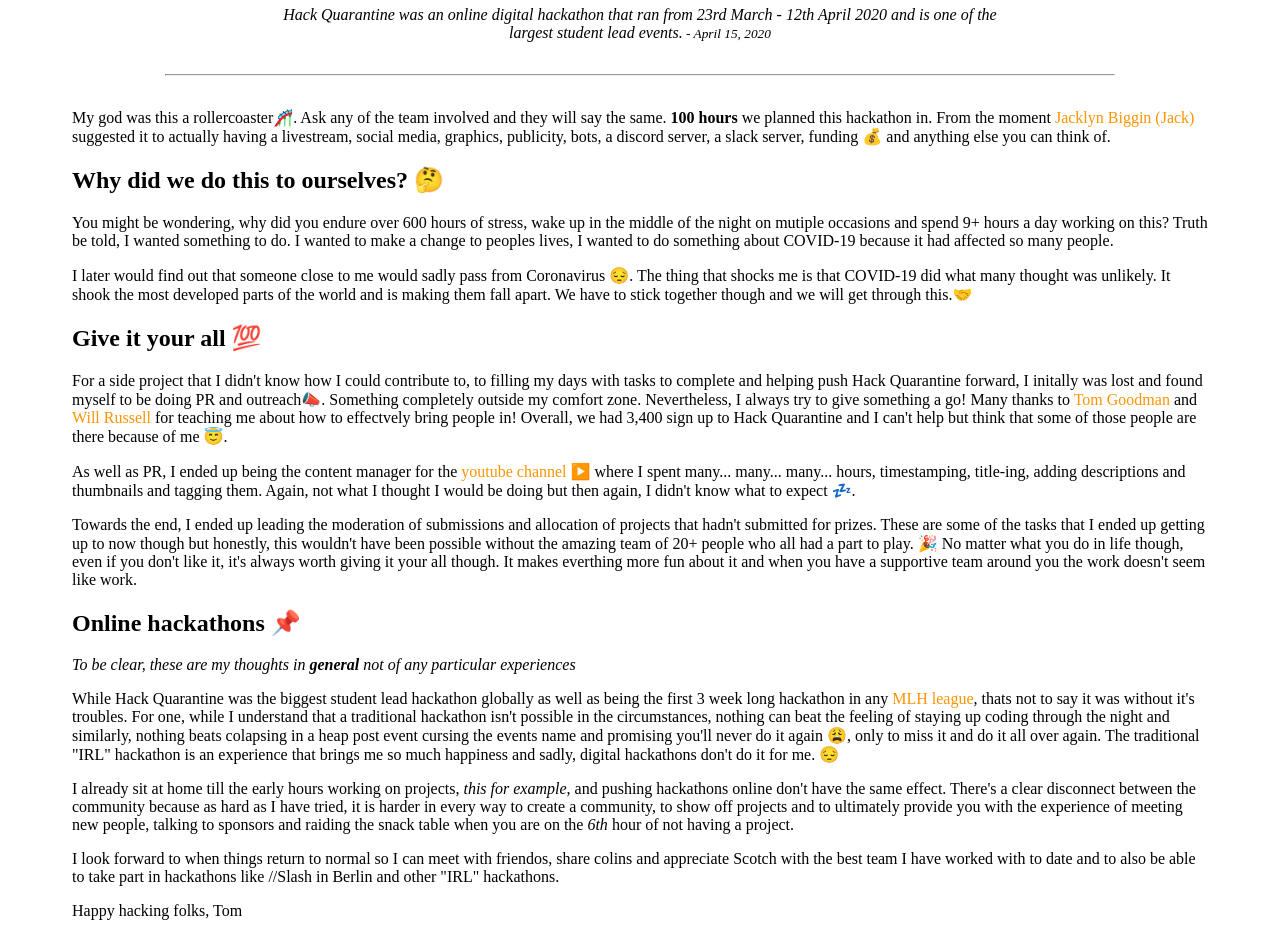
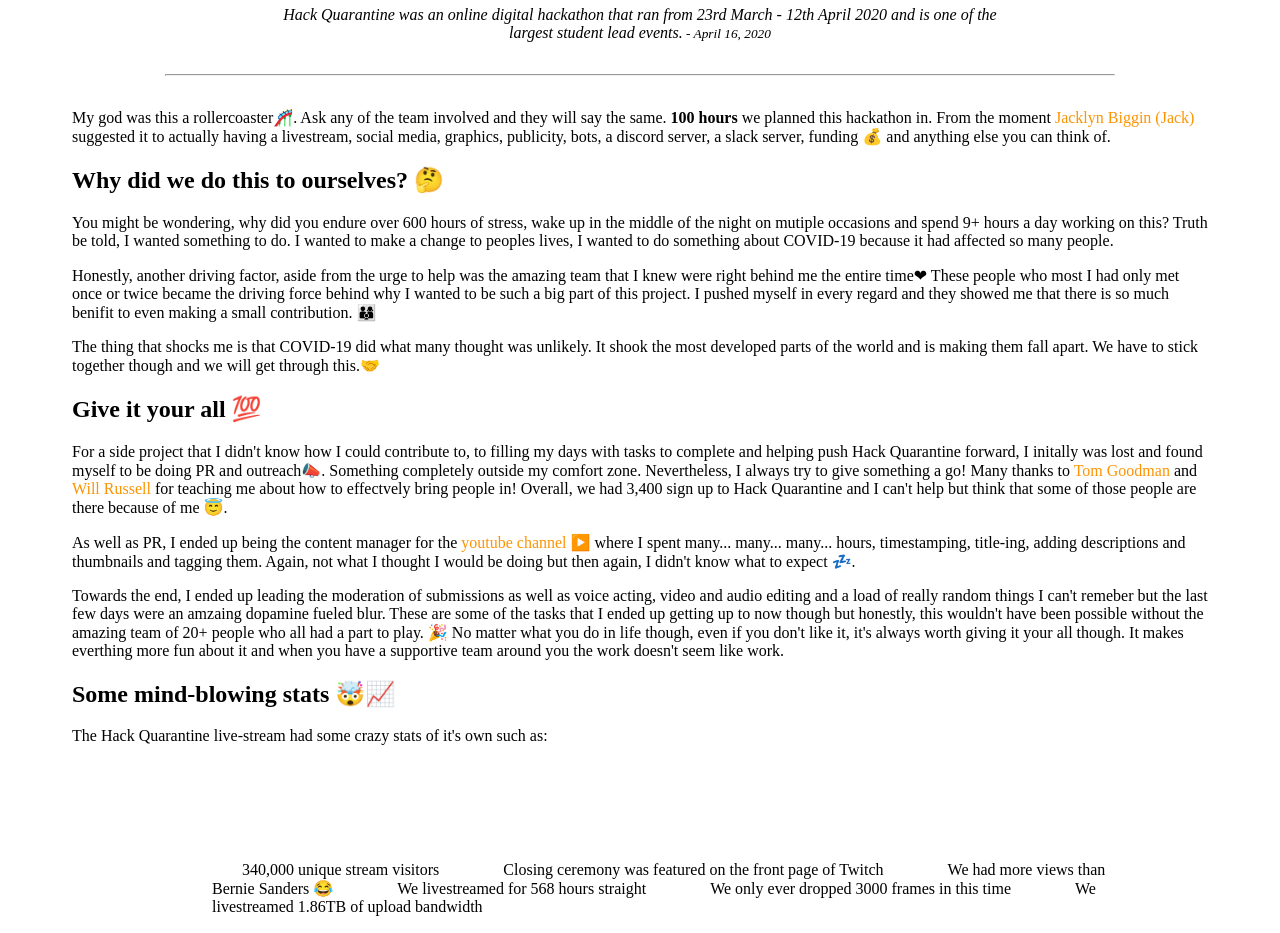
Before and after one commit to tomMisson/blogJS, a Gatsby site in the folder gatsby-site/: page /hack-quarantine in a window 1280 px wide. Shown: the part 167-1100 px from the top of the page. Built offline with nearby package versions, Linux system fonts and the light colour scheme; Gatsby itself is replaced by a stand-in of ours.

Commit message:
Re-phrase hq post and release it

```diff
--- a/gatsby-site/src/content/Hack-Quarantine.md
+++ b/gatsby-site/src/content/Hack-Quarantine.md
@@ -1,11 +1,11 @@
 ---
 title: Hack Quarantine
-date: 2020-04-15 09:00
+date: 2020-04-16 20:20
 path: /hack-quarantine
 desc: Hack Quarantine was an online digital hackathon that ran from 23rd March - 12th April 2020 and is one of the largest student lead events.
 theme: Hackathons
 titleimg: https://pbs.twimg.com/profile_images/1239345705115881472/68pmA_85_400x400.jpg
-visible: false
+visible: true
 ---
 
 My god was this a rollercoaster🎢. Ask any of the team involved and they will say the same. **100 hours** we planned this hackathon in. From the moment [Jacklyn Biggin (Jack)](https://www.linkedin.com/in/JackBiggin/) suggested it to actually having a livestream, social media, graphics, publicity, bots, a discord server, a slack server, funding 💰 and anything else you can think of.
@@ -14,7 +14,9 @@ My god was this a rollercoaster🎢. Ask any of the team involved and they will
 
 You might be wondering, why did you endure over 600 hours of stress, wake up in the middle of the night on mutiple occasions and spend 9+ hours a day working on this? Truth be told, I wanted something to do. I wanted to make a change to peoples lives, I wanted to do something about COVID-19 because it had affected so many people.
 
-I later would find out that someone close to me would sadly pass from Coronavirus 😔. The thing that shocks me is that COVID-19 did what many thought was unlikely. It shook the most developed parts of the world and is making them fall apart. We have to stick together though and we will get through this.🤝
+Honestly, another driving factor, aside from the urge to help was the amazing team that I knew were right behind me the entire time❤ These people who most I had only met once or twice became the driving force behind why I wanted to be such a big part of this project. I pushed myself in every regard and they showed me that there is so much benifit to even making a small contribution. 👨‍👩‍👦
+
+The thing that shocks me is that COVID-19 did what many thought was unlikely. It shook the most developed parts of the world and is making them fall apart. We have to stick together though and we will get through this.🤝
 
 ## Give it your all 💯
 
@@ -22,19 +24,29 @@ For a side project that I didn't know how I could contribute to, to filling my d
 
 As well as PR, I ended up being the content manager for the [youtube channel](https://hackquarantine.com/youtube) ▶️ where I spent many... many... many... hours, timestamping, title-ing, adding descriptions and thumbnails and tagging them. Again, not what I thought I would be doing but then again, I didn't know what to expect 💤.
 
-Towards the end, I ended up leading the moderation of submissions and allocation of projects that hadn't submitted for prizes. These are some of the tasks that I ended up getting up to now though but honestly, this wouldn't have been possible without the amazing team of 20+ people who all had a part to play. 🎉 No matter what you do in life though, even if you don't like it, it's always worth giving it your all though. It makes everthing more fun about it and when you have a supportive team around you the work doesn't seem like work.
+Towards the end, I ended up leading the moderation of submissions as well as voice acting, video and audio editing and a load of really random things I can't remeber but the last few days were an amzaing dopamine fueled blur. These are some of the tasks that I ended up getting up to now though but honestly, this wouldn't have been possible without the amazing team of 20+ people who all had a part to play. 🎉 No matter what you do in life though, even if you don't like it, it's always worth giving it your all though. It makes everthing more fun about it and when you have a supportive team around you the work doesn't seem like work.
+
+## Some mind-blowing stats 🤯📈
+
+The Hack Quarantine live-stream had some crazy stats of it's own such as:
+- 340,000 unique stream visitors
+- Closing ceremony was featured on the front page of Twitch
+- We had more views than Bernie Sanders 😂
+- We livestreamed for 568 hours straight
+- We only ever dropped 3000 frames in this time
+- We livestreamed 1.86TB of upload bandwidth
+
+We also had some amazing event stats aswell:
+- We were the biggest student lead hackathon globally as well as being the first 3 week long hackathon in any [MLH league](https://mlh.io/seasons/eu-2020/events).
+- 40,000 unique website visitors
+- 303 subscribers to the Youtube channel in 28 days
+- We were probably the most sleep deprived organisers post event **EVER** 💤
 
 ## Online hackathons 📌
 
-_To be clear, these are my thoughts in **general** not of any particular experiences_
+For one, while I understand that a traditional hackathon isn't possible in the circumstances, nothing can beat the feeling of staying up coding through the night and similarly, nothing beats colapsing in a heap post event cursing the events name and promising you'll never do it again 😩, only to miss it and do it all over again. While the experience is different in that I didn't _have to_ say up overnight to manage the event, the community that was generated by Hack Quarantine was unlike anything I have ever experienced. People reached out for help, built eachother up and made amazing projects out of an awful situation. I couldn't be more proud of the community.
 
-While Hack Quarantine was the biggest student lead hackathon globally as well as being the first 3 week long hackathon in any [MLH league](https://mlh.io/seasons/eu-2020/events), thats not to say it was without it's troubles. For one, while I understand that a traditional hackathon isn't possible in the circumstances, nothing can beat the feeling of staying up coding through the night and similarly, nothing beats colapsing in a heap post event cursing the events name and promising you'll never do it again 😩, only to miss it and do it all over again. The traditional "IRL" hackathon is an experience that brings me so much happiness and sadly, digital hackathons don't do it for me. 😔
+I look forward to when things return to normal so I can meet with friendos, share colins and appreciate Scotch with the best team I have worked with to date and to also be able to take part in hackathons like //Slash in Berlin and other "IRL" hackathons but until then my friends...
 
-I already sit at home till the early hours working on projects, *this for example*, and pushing hackathons online don't have the same effect. There's a clear disconnect between the community because as hard as I have tried, it is harder in every way to create a community, to show off projects and to ultimately provide you with the experience of meeting new people, talking to sponsors and raiding the snack table when you are on the _6th_ hour of not having a project.
-
-I look forward to when things return to normal so I can meet with friendos, share colins and appreciate Scotch with the best team I have worked with to date and to also be able to take part in hackathons like //Slash in Berlin and other "IRL" hackathons.
-
-
-
-Happy hacking folks,
+Happy hacking
 Tom
```
